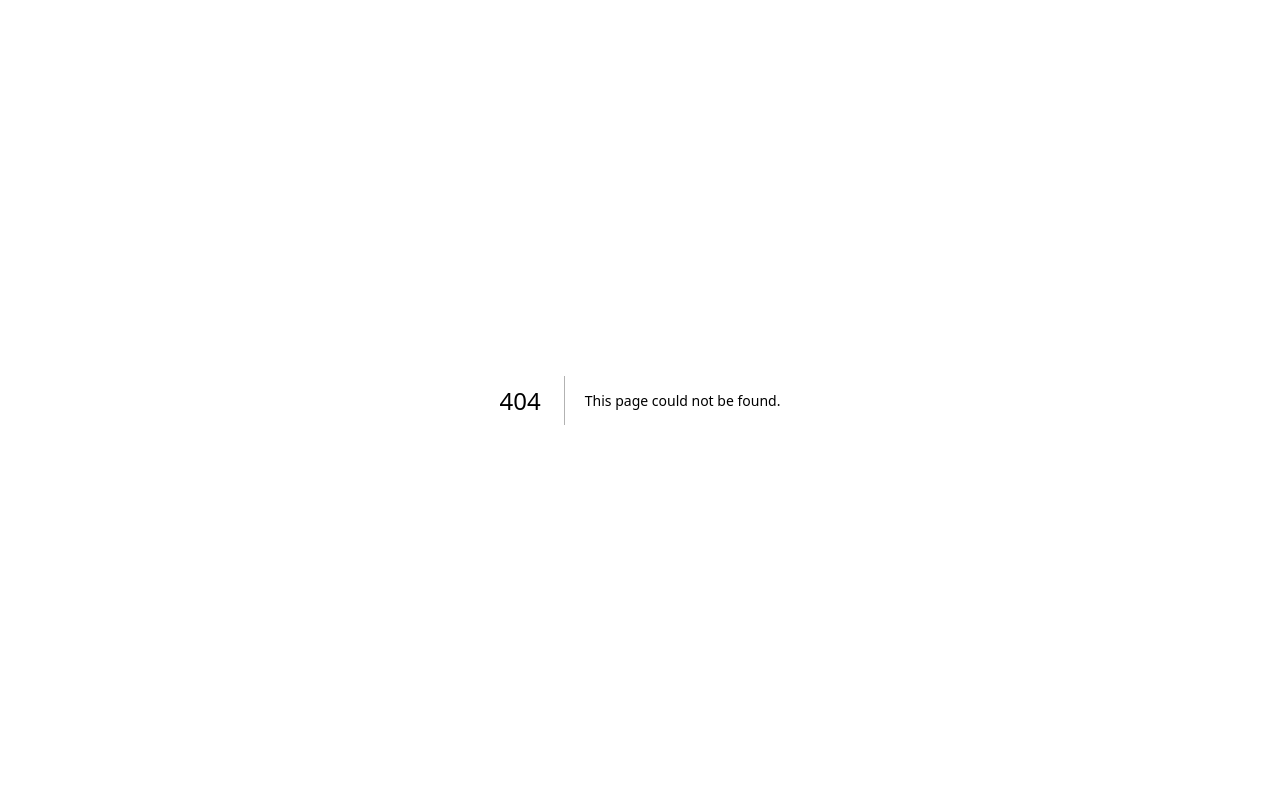
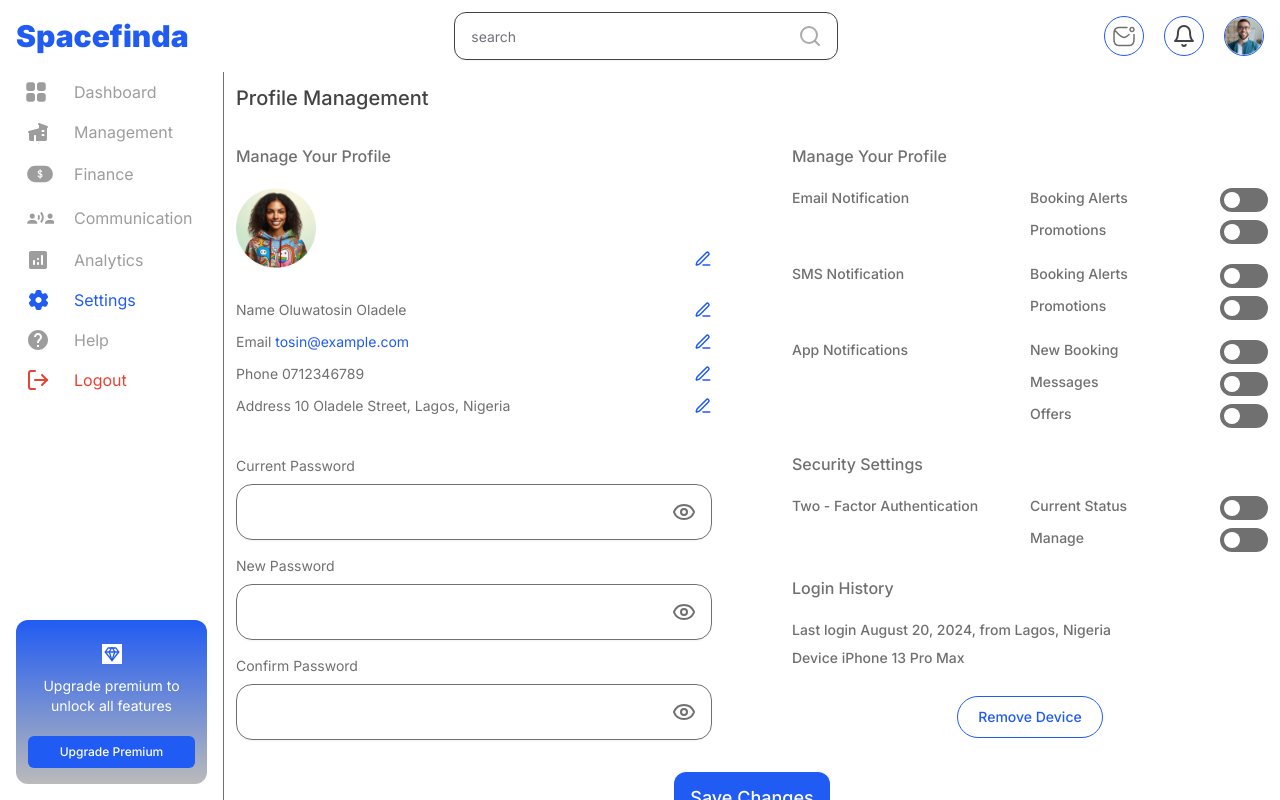
Before and after one commit to Fusion-Forge-LLC/spaceng, a Next.js app: page /dashboard/settings in a window 1280 px wide. Before the commit this address had no page. Built offline with nearby package versions, Linux system fonts and the light colour scheme.

Commit message:
dashboard settings page

```diff
--- /dev/null
+++ b/app/dashboard/settings/page.tsx
@@ -0,0 +1,159 @@
+import {Edit3} from "lucide-react";
+import Image from "next/image";
+import React from "react";
+
+import FormControl from "@/app/auth/business/(screens)/_components/form-control/form-control";
+
+function Page() {
+  return (
+    <div className="px-4 py-3 sm:p-3 max-md:pb-20">
+      <h3 className="font-medium text-xl">Profile Management</h3>
+
+      <section className="grid grid-cols-1 sm:grid-cols-2 gap-x-6 min-[1200px]:gap-x-20 gap-y-4 pt-8 text-grey-200 text-sm">
+        <div>
+          <h4 className="text-grey-200 mb-5 font-medium text-base">Manage Your Profile</h4>
+
+          <div>
+            <div className="flex justify-between items-end gap-3 pb-8">
+              <div className="h-20 w-20 rounded-full relative">
+                <Image fill alt="Profile Image" src={"/avatar.png"} />
+              </div>
+
+              <label className="text-blue" htmlFor="upload_image">
+                <Edit3 size={18} />
+                <input hidden id="upload_image" name="upload_image" type="file" />
+              </label>
+            </div>
+
+            <ul className="space-y-3">
+              <li className="flex items-center justify-between">
+                Name Oluwatosin Oladele
+                <button className="text-blue">
+                  <Edit3 size={18} />
+                </button>
+              </li>
+
+              <li className="flex items-center justify-between">
+                <span>
+                  Email <span className="text-blue">tosin@example.com</span>
+                </span>
+                <button className="text-blue">
+                  <Edit3 size={18} />
+                </button>
+              </li>
+
+              <li className="flex items-center justify-between">
+                Phone 0712346789
+                <button className="text-blue">
+                  <Edit3 size={18} />
+                </button>
+              </li>
+              <li className="flex items-center justify-between">
+                Address 10 Oladele Street, Lagos, Nigeria
+                <button className="text-blue">
+                  <Edit3 size={18} />
+                </button>
+              </li>
+            </ul>
+
+            <form className="space-y-4 pt-10" method="post">
+              <FormControl
+                isPassword
+                id="current_password"
+                label="Current Password"
+                type="password"
+              />
+              <FormControl isPassword id="new_password" label="New Password" type="password" />
+              <FormControl
+                isPassword
+                id="confirm_password"
+                label="Confirm Password"
+                type="password"
+              />
+            </form>
+          </div>
+        </div>
+        <div className="font-medium space-y-6">
+          <div>
+            <h4 className="text-grey-200 mb-5 font-medium text-base">Manage Your Profile</h4>
+
+            <ul className="space-y-5">
+              <li className="flex ">
+                <span className="w-1/2">Email Notification</span>
+                <div className="space-y-2 flex-1">
+                  <CheckMark id="email_booking_alerts" label="Booking Alerts" />
+                  <CheckMark id="email_promotion" label="Promotions" />
+                </div>
+              </li>
+
+              <li className="flex">
+                <span className="w-1/2">SMS Notification</span>
+                <div className="space-y-2 flex-1">
+                  <CheckMark id="sms_booking_alerts" label="Booking Alerts" />
+                  <CheckMark id="sms_promotion" label="Promotions" />
+                </div>
+              </li>
+
+              <li className="flex">
+                <span className="w-1/2">App Notifications</span>
+                <div className="space-y-2 flex-1">
+                  <CheckMark id="new_booking" label="New Booking" />
+                  <CheckMark id="messages" label="Messages" />
+                  <CheckMark id="offers" label="Offers" />
+                </div>
+              </li>
+            </ul>
+          </div>
+
+          <div>
+            <h4 className="text-grey-200 mb-5 font-medium text-base">Security Settings</h4>
+            <ul>
+              <li className="flex">
+                <span className="w-1/2">Two - Factor Authentication</span>
+                <div className="space-y-2 flex-1">
+                  <CheckMark id="current_status" label="Current Status" />
+                  <CheckMark id="Manage" label="Manage" />
+                </div>
+              </li>
+            </ul>
+          </div>
+
+          <div>
+            <h4 className="text-grey-200 mb-5 font-medium text-base">Login History</h4>
+            <ul className="space-y-2 mb-7">
+              <li className="flex justify-between">
+                Last login August 20, 2024, from Lagos, Nigeria
+              </li>
+              <li>Device iPhone 13 Pro Max</li>
+            </ul>
+
+            <button className="border mx-auto block hover:bg-blue hover:text-white transition-all border-blue text text-blue rounded-3xl py-2.5 px-5 text-sm font-medium">
+              Remove Device
+            </button>
+          </div>
+        </div>
+
+        <div className="sm:col-span-2">
+          <button className="booking-btn mx-auto">Save Changes</button>
+        </div>
+      </section>
+    </div>
+  );
+}
+
+function CheckMark({id, label}: {id: string; label: string}) {
+  return (
+    <div className="w-full flex mgap-10 justify-between">
+      <label htmlFor={id}>{label}</label>
+      <input className="hidden peer" id={id} name={id} type="checkbox" />
+      <label
+        className="ml-auto block w-12 h-6 rounded-full bg-grey-200 p-1 peer-checked:[&_span]:translate-x-6"
+        htmlFor={id}
+      >
+        <span className="block h-4 w-4 rounded-full bg-white transition-all" />
+      </label>
+    </div>
+  );
+}
+
+export default Page;
```
Also changed, not shown: .eslintrc.json, public/avatar.png (added).
